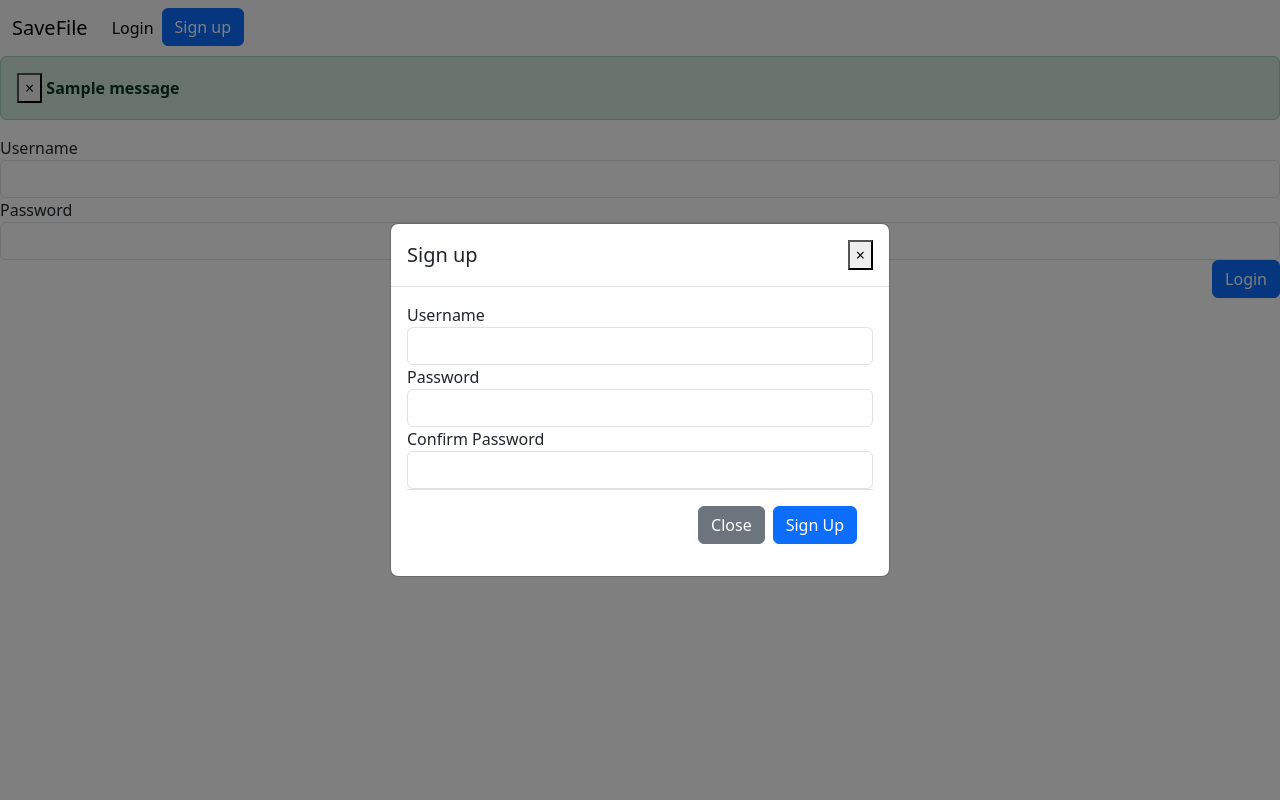
After one commit to saravanamuthu1/Filesave, a Django app: page /login/ in a window 1280 px wide, after a click on "Sign up". The commit adds this page. Run offline with Django 4.2, Linux system fonts and the light colour scheme; tables that the repository leaves empty hold one stand-in row (values such as "Sample post"); one stand-in notice (Sample message) is shown.

Commit message:
login page has been established

```diff
--- a/filesite/models.py
+++ b/filesite/models.py
@@ -2,8 +2,8 @@ from django.db import models
 
 # add user class
 class User(models.Model):
-    userName = models.CharField(max_length=50)
-    password=models.CharField(max_length=50)
+    userName = models.CharField(max_length=50,default='admin',null=False)
+    password=models.CharField(max_length=50,default='root',null=False)
     def __str__(self):
         return self.user
 # add post clas
--- a/filesite/templates/main/base.html
+++ b/filesite/templates/main/base.html
@@ -10,29 +10,22 @@
     <script src="https://cdn.jsdelivr.net/npm/bootstrap@5.3.0/dist/js/bootstrap.bundle.min.js" integrity="sha384-geWF76RCwLtnZ8qwWowPQNguL3RmwHVBC9FhGdlKrxdiJJigb/j/68SIy3Te4Bkz" crossorigin="anonymous"></script>
     <nav class="navbar navbar-expand-lg bg-body-tertiary">
         <div class="container-fluid">
-          <a class="navbar-brand" href="#">Navbar scroll</a>
+          <a class="navbar-brand" href="#">SaveFile</a>
           <button class="navbar-toggler" type="button" data-bs-toggle="collapse" data-bs-target="#navbarScroll" aria-controls="navbarScroll" aria-expanded="false" aria-label="Toggle navigation">
             <span class="navbar-toggler-icon"></span>
           </button>
           <div class="collapse navbar-collapse" id="navbarScroll">
             <ul class="navbar-nav me-auto my-2 my-lg-0 navbar-nav-scroll" style="--bs-scroll-height: 100px;">
               <li class="nav-item">
-                <a class="nav-link active" aria-current="page" href="#">Home</a>
+                <a class="nav-link active" aria-current="page" href="{% url 'loginpage' %}">Login</a>
               </li>
-              <li class="nav-item">
-                <a class="nav-link" href="#">Login</a>
-              </li>
+
               <li class="nav-item">
                 <button type="button" class="btn btn-primary" data-bs-toggle="modal" data-bs-target="#exampleModalCenter">
                     Sign up
                   </button>
               </li>
 
-              <!-- Button trigger modal -->
-        <form class="d-flex" role="search">
-              <input class="form-control me-2" type="search" placeholder="Search" aria-label="Search">
-              <button class="btn btn-outline-success" type="submit">Search</button>
-        </form>
     </div>
 </div>
 <!-- Button trigger modal -->
@@ -72,6 +65,17 @@
     </div>
   </div>
 </nav>
+{% block content %}
+{% if messages %}
+{% for message in messages %}
+  <div class="alert alert-dismissible alert-success">
+    <button type="button" class="close" data-dismiss="alert">
+    ×
+    </button>
+    <strong>{{message}}</strong>
+  </div>
+{% endfor %}
+{% endif %}
     <div class="card text-center p-3">
         <div class="card-header">
           Weclome to SaveFile
@@ -81,6 +85,6 @@
         </div>
       </div>
 
-
+ {% endblock content %}
   </body>
 </html>
--- a/filesite/templates/main/home.html
+++ /dev/null
@@ -1,5 +0,0 @@
-{% extends 'main/base.html' %}
-{% block title %}Home Page{% endblock %}
-{% block body %}
-<h1>this is the home page</h1>
-{% endblock %}
--- /dev/null
+++ b/filesite/templates/main/login.html
@@ -0,0 +1,29 @@
+{% extends 'main/base.html' %}
+
+{% block content %}
+{% if messages %}
+  {% for message in messages %}
+    <div class="alert alert-dismissible alert-success">
+      <button type="button" class="close" data-dismiss="alert">
+      ×
+      </button>
+      <strong>{{message}}</strong>
+    </div>
+ {% endfor %}
+{% endif %}
+<form action="{% url 'loginpage' %}" method="post">
+    {% csrf_token %}
+    <div class="form-group">
+      <label for="exampleInputEmail1">Username</label>
+      <input type="text" class="form-control" name="loginuname" required id="exampleInputText">
+    </div>
+    <div class="form-group">
+      <label for="exampleInputPassword1">Password</label>
+      <input type="password" class="form-control" name="loginpwd" required id="exampleInputPassword1">
+    </div>
+    <div class="modal-footer">
+      <button type="submit" class="btn btn-primary">Login</button>
+    </div>
+  </form>
+
+  {% endblock content %}
--- a/filesite/templates/main/signup.html
+++ /dev/null
@@ -1,2 +0,0 @@
-{% extends 'main/base.html' %}
-<h1>this is sign up Page</h1>
--- /dev/null
+++ b/filesite/templates/main/upload.html
@@ -0,0 +1,5 @@
+{% extends 'main/base.html' %}
+{% block title %}upload Page{% endblock %}
+{% block content %}
+<h1>this is the upload page</h1>
+{% endblock content %}
--- a/filesite/urls.py
+++ b/filesite/urls.py
@@ -1,7 +1,8 @@
 from django.contrib import admin
 from django.urls import path
 from . import views
-
 urlpatterns = [
     path('',views.Homeview.as_view(),name='homepage'),
+    path('login/',views.Loginview.as_view(),name='loginpage'),
+    path('upload/',views.Uploadview.as_view(),name='uploadpage'),
 ]
--- a/filesite/views.py
+++ b/filesite/views.py
@@ -14,9 +14,6 @@ class Homeview(ListView):
             usernamepage=request.POST.get('uname')
             password1=request.POST.get('pwd1')
             password2=request.POST.get('pwd2')
-            print(usernamepage)
-            print(password1)
-            print(password2)
             if password1 == password2:
                 dataObject=User(userName=usernamepage,password=password1)
                 dataObject.save()
@@ -27,6 +24,23 @@ class Homeview(ListView):
                 return redirect('homepage')
 
 
-class Signupview(ListView):
+class Loginview(ListView):
     def get(self,request):
-        return render(request,'main/signup.html')
+        return render(request,'main/login.html')
+    def post(self,request):
+        if request.method == 'POST':
+            loginusername=request.POST['loginuname']
+            loginpassword=request.POST['loginpwd']
+            print(loginusername)
+            print(loginpassword)
+            usestatus= User.objects.filter(userName=loginusername,password=loginpassword)
+            if usestatus:
+                messages.success(request,'you have successfully logged in')
+                return redirect('uploadpage')
+            else:
+                messages.warning(request,'Incorrect username or password')
+                return redirect('loginpage')
+
+class Uploadview(ListView):
+    def get(self,request):
+        return render(request,'main/upload.html')
```
Also changed, not shown: savefile/settings.py (+16 -17 lines), db.sqlite3, filesite/migrations/0001_initial.py, filesite/migrations/0002_rename_user_user_username_post.py (deleted).
